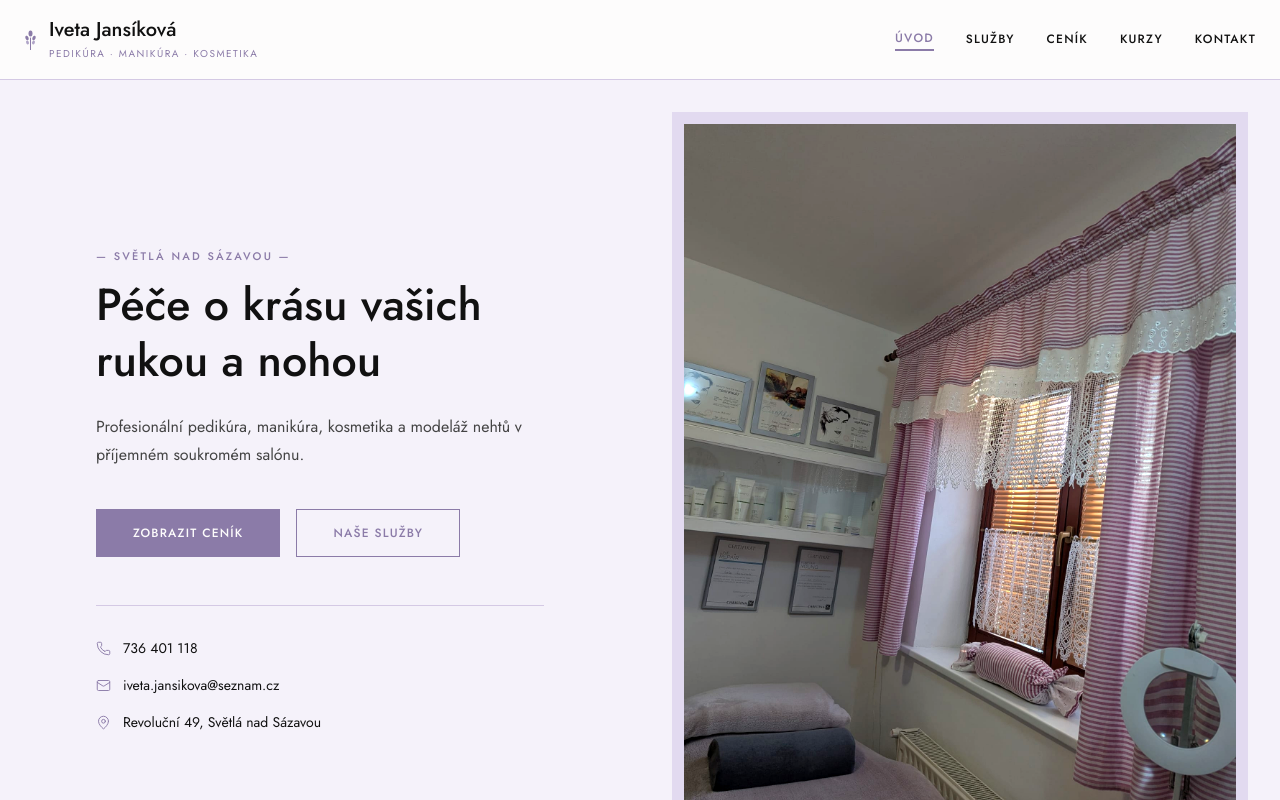
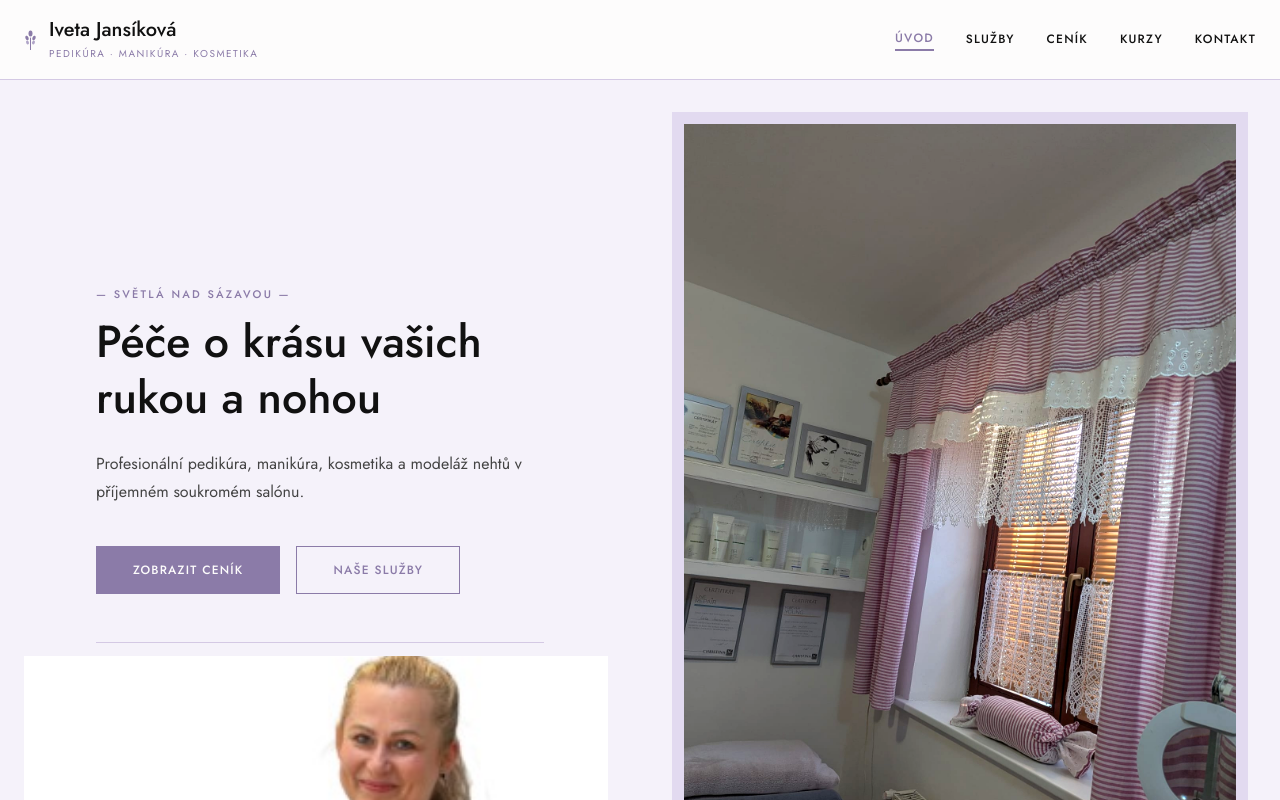
Before and after one commit to salonivetajansikova-max/web, a Next.js app: page / in a window 1280 px wide. Shown: the top 800 px of the page. Built offline with nearby package versions, Linux system fonts and the light colour scheme.

Commit message:
Hero: zmenšení na 60vh, foto zabírá výšku sekce

```diff
--- a/app/page.tsx
+++ b/app/page.tsx
@@ -66,9 +66,9 @@ export default function HomePage() {
   return (
     <>
       {/* HERO */}
-      <section className="min-h-screen grid grid-cols-1 lg:grid-cols-2">
+      <section className="grid grid-cols-1 lg:grid-cols-2 lg:h-[60vh]">
         {/* Levá strana — text */}
-        <div className="flex flex-col justify-center px-10 lg:px-16 xl:px-24 py-20 lg:py-0 bg-cream order-2 lg:order-1">
+        <div className="flex flex-col justify-center px-10 lg:px-16 xl:px-24 py-16 lg:py-0 bg-cream order-2 lg:order-1">
           <SectionLabel text="Světlá nad Sázavou" />
           <h1 className="font-body font-medium text-[clamp(34px,3.5vw,54px)] leading-tight text-dark mb-6">
             Péče o krásu vašich rukou a nohou
@@ -97,8 +97,8 @@ export default function HomePage() {
           </div>
         </div>
 
-        {/* Pravá strana — foto salónu, plná výška */}
-        <div className="relative min-h-[85vw] lg:min-h-screen order-1 lg:order-2 bg-cream p-5 lg:p-8">
+        {/* Pravá strana — foto salónu */}
+        <div className="relative min-h-[70vw] lg:h-full order-1 lg:order-2 bg-cream p-5 lg:p-8">
           <div className="w-full h-full overflow-hidden bg-violet-light p-3">
             {/* eslint-disable-next-line @next/next/no-img-element */}
             <img
```
